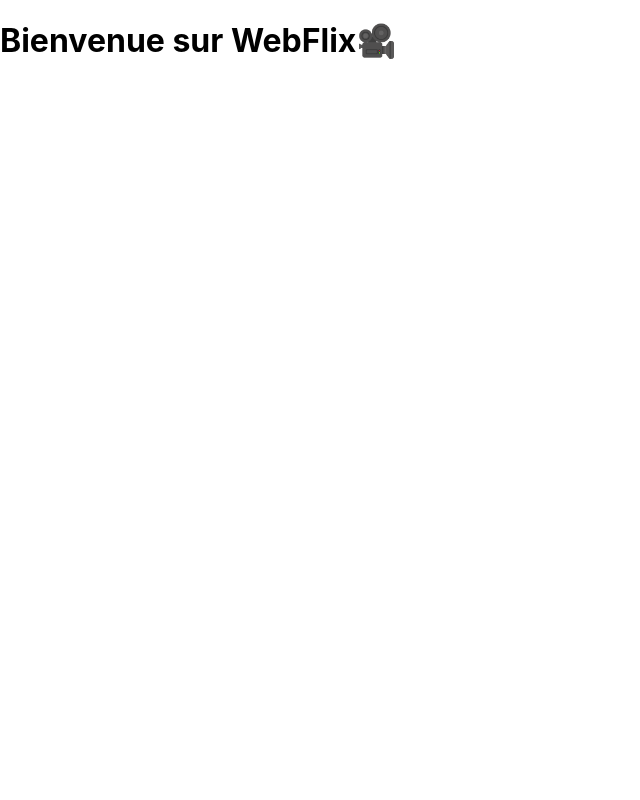
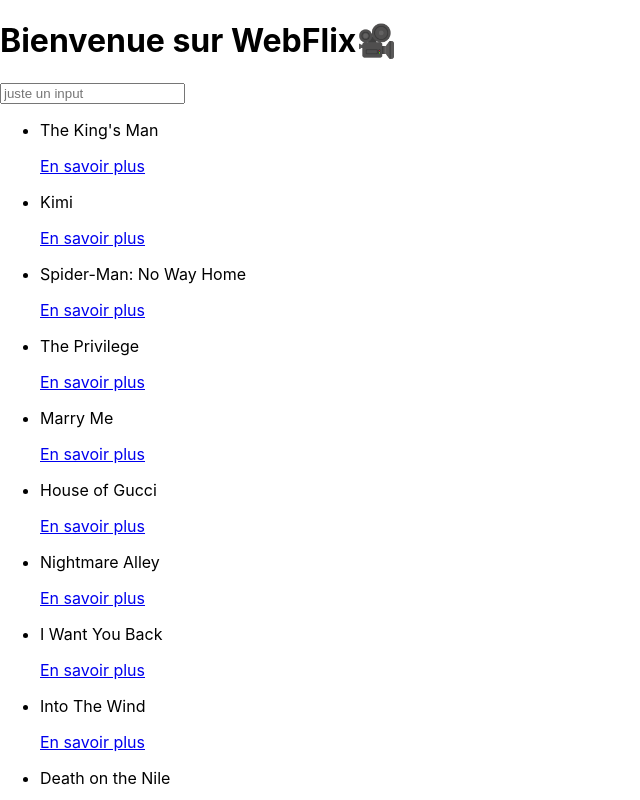
Before and after one commit to NicolasTessier/WebFlix, a React (Create React App) app: page / in a window 1280 px wide. Shown: the top 800 px of the page, without its empty margins (0-640 px from the left). Built offline with nearby package versions, Linux system fonts and the light colour scheme.

Commit message:
add MoviesList and navigation to Movie

```diff
--- /dev/null
+++ b/src/components/FilmsList.js
@@ -0,0 +1,17 @@
+import data from "../data.json";
+import Poster from "./Poster";
+
+const MoviesList = () => {
+  const movies = data.movies;
+  return (
+    <ul>
+      {movies.map((movie, key) => (
+        <li key={key}>
+          <Poster movie={movie} />
+        </li>
+      ))}
+    </ul>
+  );
+};
+
+export default MoviesList;
--- /dev/null
+++ b/src/components/Input.js
@@ -0,0 +1,5 @@
+const Input = () => {
+  return <input placeholder="juste un input" />;
+};
+
+export default Input;
--- /dev/null
+++ b/src/components/Poster.js
@@ -0,0 +1,12 @@
+import { Link } from "react-router-dom";
+
+const Poster = ({ movie }) => {
+  return (
+    <>
+      <p>{movie.title}</p>
+      <Link to={`/movie/${movie.id}`}>En savoir plus</Link>
+    </>
+  );
+};
+
+export default Poster;
--- a/src/data.json
+++ b/src/data.json
@@ -340,5 +340,23 @@
       "popularity": 51.013,
       "media_type": "movie"
     }
-  ]
+  ],
+  "genres": {
+    "28": "Action",
+    "12": "Humour",
+    "53": "Science Fiction",
+    "10752": "Horreur",
+    "878": "Aventure",
+    "27": "Fantastique",
+    "35": "Animé",
+    "10749": "Policier",
+    "10402": "Amour",
+    "18": "Adolescent",
+    "80": "Famille",
+    "9648": "Documentaire",
+    "16": "Historique",
+    "10751": "Comédie",
+    "14": "Comédie musicale",
+    "36": "Biopic"
+  }
 }
--- a/src/screens/Home.js
+++ b/src/screens/Home.js
@@ -1,3 +1,6 @@
+import Input from "../components/Input";
+import FilmsList from "../components/FilmsList";
+
 function Home() {
   return (
     <div>
@@ -7,6 +10,8 @@ function Home() {
           🎥‍
         </span>
       </h1>
+      <Input />
+      <FilmsList />
     </div>
   );
 }
--- a/src/screens/Movie.js
+++ b/src/screens/Movie.js
@@ -1,5 +1,17 @@
+import { useEffect, useState } from "react";
+import { useParams } from "react-router-dom";
+import data from "../data.json";
+
 function Movie() {
-  return <p>Juste un film</p>;
+  const [movie, setMovie] = useState("");
+  const params = useParams();
+
+  useEffect(() => {
+    const movie = data.movies.find((movie) => (movie.id = params.id));
+    setMovie(movie);
+  }, [params]);
+
+  return <>{movie ? <p>{movie.title}</p> : <p> Loading ...</p>}</>;
 }
 
 export default Movie;
```
